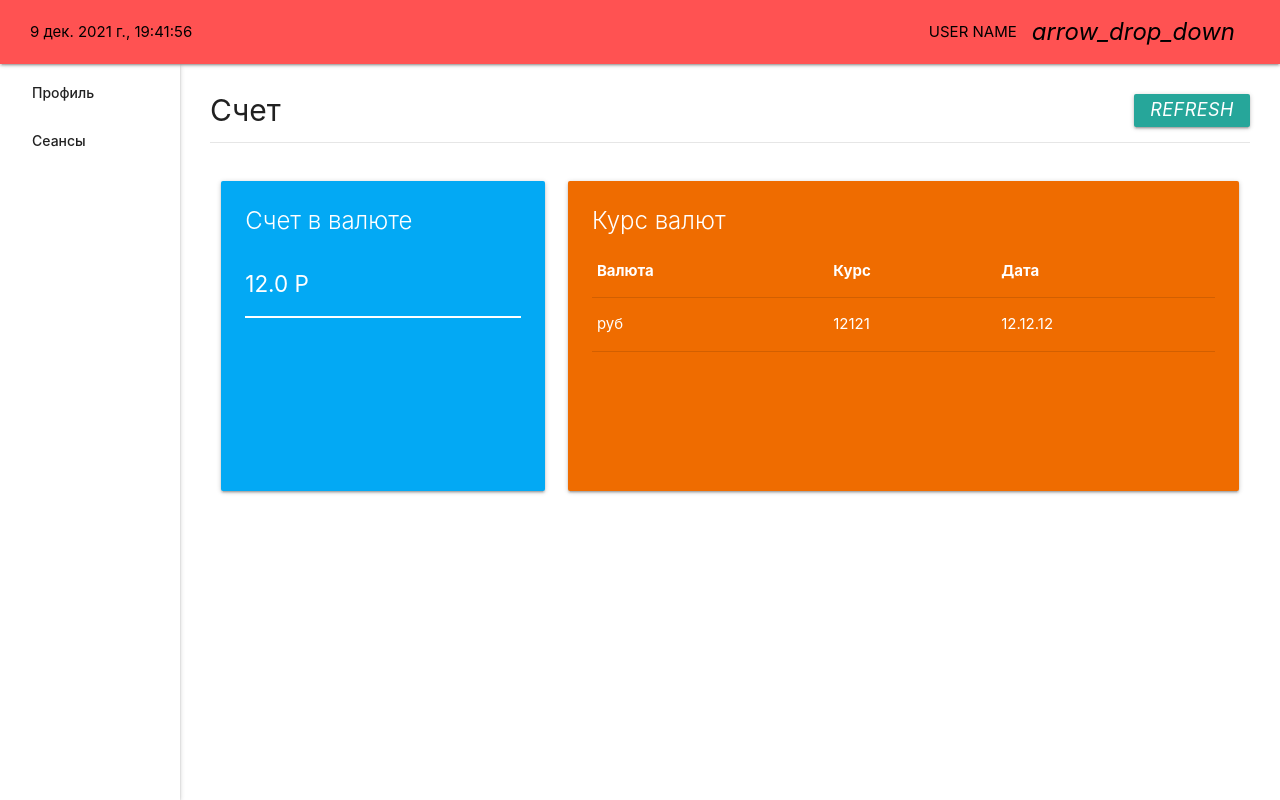
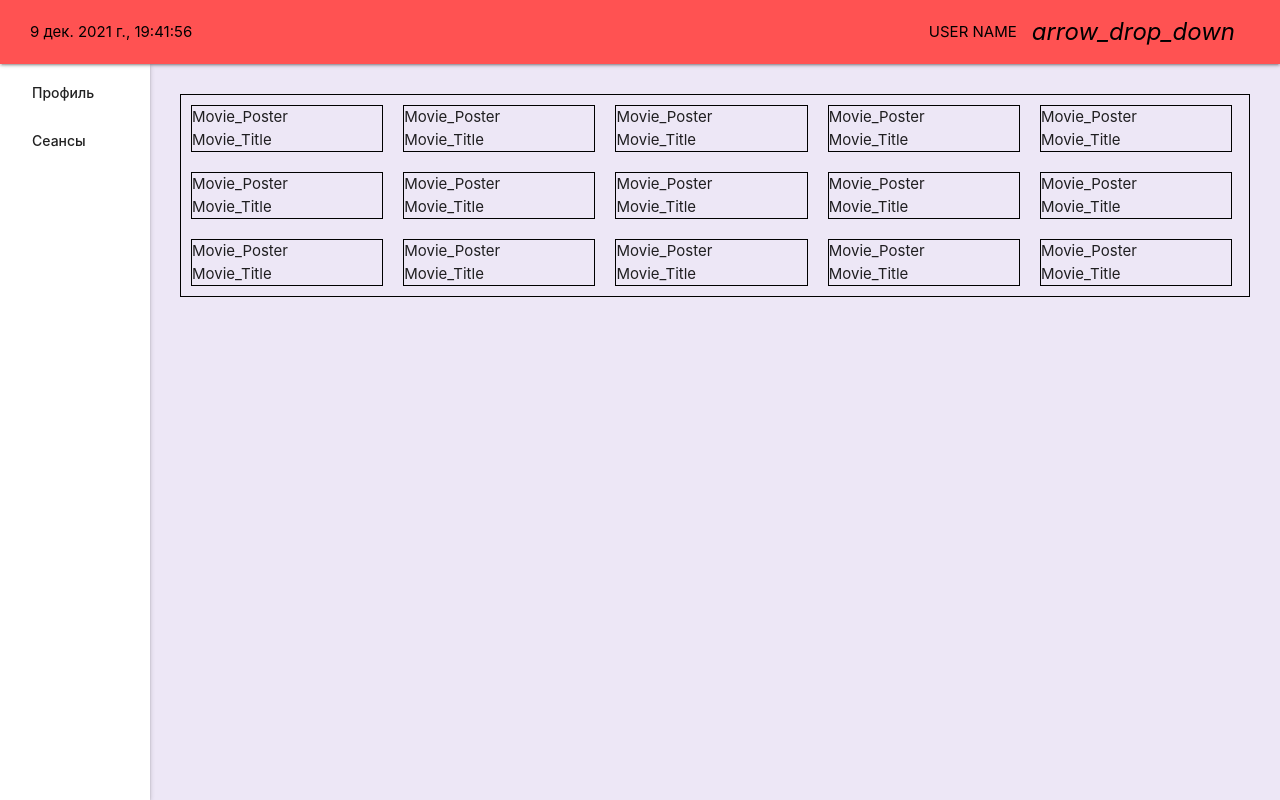
Before and after one commit to 29907ilya/MTProject, a Vue app: page / in a window 1280 px wide. Built offline with nearby package versions, Linux system fonts and the light colour scheme; the HTML template or start-up script is replaced by a standard one.

Commit message:
added changes to main layout

```diff
--- a/src/assets/index.css
+++ b/src/assets/index.css
@@ -22,6 +22,7 @@
 }
 .app-page {
   padding: 2rem;
+  width: auto;
 }
 .app-main-layout {
   position: relative;
@@ -31,7 +32,7 @@
   padding-top: 5px;
   position: absolute;
   top: 64px;
-  width: 180px;
+  width: 150px;
   transition: transform 0.3s;
   transition: transform 0.3s, -webkit-transform 0.3s;
   bottom: 0 !important;
@@ -69,7 +70,7 @@
 }
 .app-content {
   padding-top: 64px;
-  padding-left: 180px;
+  padding-left: 150px;
   transition: padding-left 0.3s;
   position: relative;
 }
@@ -158,3 +159,10 @@
   max-width: 600px;
   margin: 0 auto;
 }
+
+.col {
+  display: flex;
+  flex-wrap: wrap;
+  border: #000 solid 1px;
+  width: auto;
+}
--- a/src/components/app/Sidebar.vue
+++ b/src/components/app/Sidebar.vue
@@ -1,6 +1,6 @@
 <template>
 
-  <ul class="sidenav app-sidenav open" >
+  <ul class="sidenav app-sidenav   open" >
 
       <router-link to="/profile">
       <li>
--- a/src/layouts/MainLayout.vue
+++ b/src/layouts/MainLayout.vue
@@ -1,5 +1,5 @@
 <template>
-  <div class="app-main-layout">
+  <div class="app-main-layout deep-purple lighten-5">
     <navbar />
     <sidebar/>
 
--- a/src/views/Home.vue
+++ b/src/views/Home.vue
@@ -1,51 +1,65 @@
 <template>
   <div>
-    <div class="page-title">
-      <h3>Счет</h3>
-
-      <button class="btn waves-effect waves-light btn-small">
-        <i class="material-icons">refresh</i>
-      </button>
+    <div class="col">
+      <div class="movie-container">
+        <div class="movie-container__poster">Movie_Poster</div>
+        <span>Movie_Title</span>
       </div>
-
-    <div class="row">
-      <div class="col s12 m6 l4">
-        <div class="card light-blue bill-card">
-          <div class="card-content white-text">
-            <span class="card-title">Счет в валюте</span>
-
-            <p class="currency-line">
-              <span>12.0 Р</span>
-            </p>
+      <div class="movie-container">
+        <div class="movie-container__poster">Movie_Poster</div>
+        <span>Movie_Title</span>
       </div>
+      <div class="movie-container">
+        <div class="movie-container__poster">Movie_Poster</div>
+        <span>Movie_Title</span>
       </div>
+      <div class="movie-container">
+        <div class="movie-container__poster">Movie_Poster</div>
+        <span>Movie_Title</span>
       </div>
-
-      <div class="col s12 m6 l8">
-        <div class="card orange darken-3 bill-card">
-          <div class="card-content white-text">
-            <div class="card-header">
-              <span class="card-title">Курс валют</span>
+      <div class="movie-container">
+        <div class="movie-container__poster">Movie_Poster</div>
+        <span>Movie_Title</span>
       </div>
-            <table>
-              <thead>
-              <tr>
-                <th>Валюта</th>
-                <th>Курс</th>
-                <th>Дата</th>
-              </tr>
-              </thead>
-
-              <tbody>
-              <tr>
-                <td>руб</td>
-                <td>12121</td>
-                <td>12.12.12</td>
-              </tr>
-              </tbody>
-            </table>
+      <div class="movie-container">
+        <div class="movie-container__poster">Movie_Poster</div>
+        <span>Movie_Title</span>
       </div>
+      <div class="movie-container">
+        <div class="movie-container__poster">Movie_Poster</div>
+        <span>Movie_Title</span>
       </div>
+      <div class="movie-container">
+        <div class="movie-container__poster">Movie_Poster</div>
+        <span>Movie_Title</span>
+      </div>
+      <div class="movie-container">
+        <div class="movie-container__poster">Movie_Poster</div>
+        <span>Movie_Title</span>
+      </div>
+      <div class="movie-container">
+        <div class="movie-container__poster">Movie_Poster</div>
+        <span>Movie_Title</span>
+      </div>
+      <div class="movie-container">
+        <div class="movie-container__poster">Movie_Poster</div>
+        <span>Movie_Title</span>
+      </div>
+      <div class="movie-container">
+        <div class="movie-container__poster">Movie_Poster</div>
+        <span>Movie_Title</span>
+      </div>
+      <div class="movie-container">
+        <div class="movie-container__poster">Movie_Poster</div>
+        <span>Movie_Title</span>
+      </div>
+      <div class="movie-container">
+        <div class="movie-container__poster">Movie_Poster</div>
+        <span>Movie_Title</span>
+      </div>
+      <div class="movie-container">
+        <div class="movie-container__poster">Movie_Poster</div>
+        <span>Movie_Title</span>
       </div>
     </div>
   </div>
@@ -56,3 +70,11 @@ export default {
   name: 'home'
 }
 </script>
+
+<style scoped>
+.movie-container {
+  border: black solid 1px;
+  width: 18%;
+  margin: 10px;
+}
+</style>
```
Lines whose indentation alone changed are shown as unchanged.
